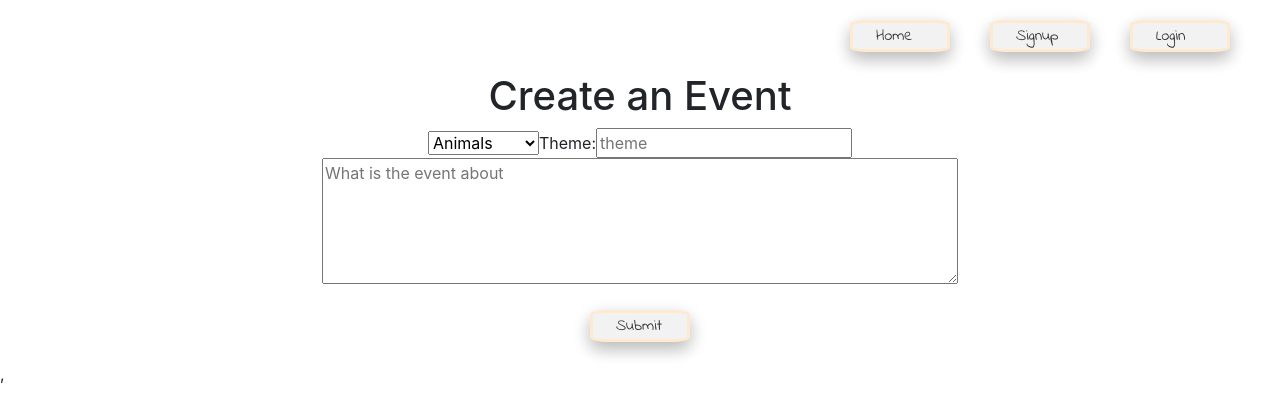
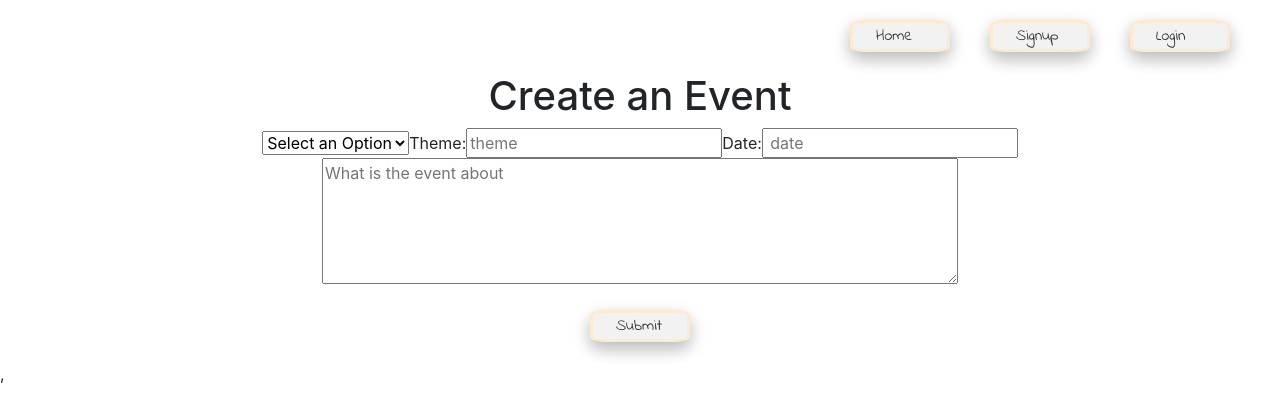
Before and after one commit to Maya12311/theFinalProject, a React (Create React App) app in the folder client/: page /event in a window 1280 px wide. Shown: the top 418 px of the page. Built offline with nearby package versions, Linux system fonts and the light colour scheme; no server answers.

Commit message:
I added the date to the form and am right before implementing the overview neighbears

```diff
--- a/client/src/App.js
+++ b/client/src/App.js
@@ -9,7 +9,7 @@ import ErrorPage from "./pages/ErrorPage";
 import Login from "./pages/Login";
 import Signup from './pages/Signup';
 import Profile from './pages/Profile';
-import OverviewNeighbear from './pages/OverviewNeighbear'
+import OverviewNeighbear from './pages/neighbears'
 import Event from './pages/Event';
 import AllPage from './pages/AllPage';
 
--- a/client/src/components/ShowEvents.js
+++ b/client/src/components/ShowEvents.js
@@ -1,16 +1,18 @@
 
 
-function ShowEvents(){
+function ShowEvents(props){
 
-
-
-
+console.log(props)
 
     return(
         <div>
-            This are the listed events:
+            <p>{props.eventData.eventType}</p>
+            <p>{props.eventData.theme}</p>
+            <p>created at:{props.eventData.createdAt}</p>
+             <p>updated at:{props.eventData.updatedAt}</p>
 
-        </div>
+            <p>{props.eventData.eventInfo}</p>
+            </div>
     )
 }
 
--- a/client/src/pages/AllPage.js
+++ b/client/src/pages/AllPage.js
@@ -2,6 +2,7 @@
 //import ShowEvents from "../components/ShowEvents"
 import axios from 'axios'
 import React, { useState, useEffect} from 'react'
+import ShowEvents from '../components/ShowEvents'
 
 
 function AllPage(){
@@ -34,7 +35,12 @@ function AllPage(){
 
      {
      event.map((event) => {
-         return <h3>{event.theme}</h3>
+         return (
+             <>
+             <ShowEvents eventData ={event}/>
+             </>
+
+         )
      })}
 
 
--- a/client/src/pages/Event.js
+++ b/client/src/pages/Event.js
@@ -8,11 +8,12 @@ function Event (){
 
     const [theme, setTheme] = useState('')
     const [eventInfo, setEventInfo] = useState('')
+    const [date, setDate] = useState("")
 
 
 	const handleSubmit = e => {
 		e.preventDefault()
-		const requestBody = { eventType, theme, eventInfo }
+		const requestBody = { eventType, theme, eventInfo, date }
 		axios.post('/api/event', requestBody)
         .then((response) => {
           //  console.log('response', response)
@@ -20,12 +21,15 @@ function Event (){
             setEventType("");
             setTheme("");
             setEventInfo("")
+            setDate("")
           });
       };
 
 
 	const handleTheme = e => setTheme(e.target.value)
 	const handleDescribe = e => setEventInfo(e.target.value)
+    const handleDate = e => setDate(e.target.value)
+
 
 
 
@@ -46,6 +50,7 @@ function Event (){
         setEventType(selectedEvent)
     }}
     >
+        <option >Select an Option</option>
         <option value="animals">Animals</option>
         <option value="moving">Moving</option>
         <option value="food">Food</option>
@@ -63,6 +68,16 @@ function Event (){
         placeholder="theme"
         value={theme}
         onChange={handleTheme}
+        />
+
+<label className="custom-select">Date:</label>
+    <input
+        className="custom-select"
+        type="text"
+        name="date"
+        placeholder=" date"
+        value={date}
+        onChange={handleDate}
         />
 
         <div>
--- a/client/src/pages/Profile.js
+++ b/client/src/pages/Profile.js
@@ -4,7 +4,7 @@ import axios from 'axios'
 import React, { useState, useEffect, useContext } from 'react'
 import { useParams, Link } from 'react-router-dom'
 import { AuthContext } from '../context/auth'
-import OverviewNeighbour from '../components/ShowOne'
+import neighbears from './neighbears'
 
 
 function Profile(props){
@@ -40,7 +40,7 @@ function Profile(props){
 
        <p>Hello {user?.name}</p>
        <p>{user.street}</p> <p>{user.streetNumber}</p>
-       <Link to={`/neighbears${user._id}`}><button>
+       <Link to={`/neighbears/${user._id}`}><button>
        Neighbears</button></Link>
        <Link to={`/overview`}><button>
        Overview</button></Link>
@@ -50,7 +50,6 @@ function Profile(props){
       <button>create an event</button>
       </Link>
 
-        <OverviewNeighbour />
 
         <img src={profilePic} alt="pictureOfanonymous"/>
 
--- a/client/src/pages/OverviewNeighbear.js
+++ b/client/src/pages/neighbears.js
@@ -1,4 +1,3 @@
-import ShowOne from "../components/ShowOne"
 
 
 function OverviewNeighbear() {
@@ -6,8 +5,7 @@ function OverviewNeighbear() {
 
     return(
         <div>
-            Neighbear
-            <ShowOne/>
+        Hello Neighbear
         </div>
     )
 }
```
